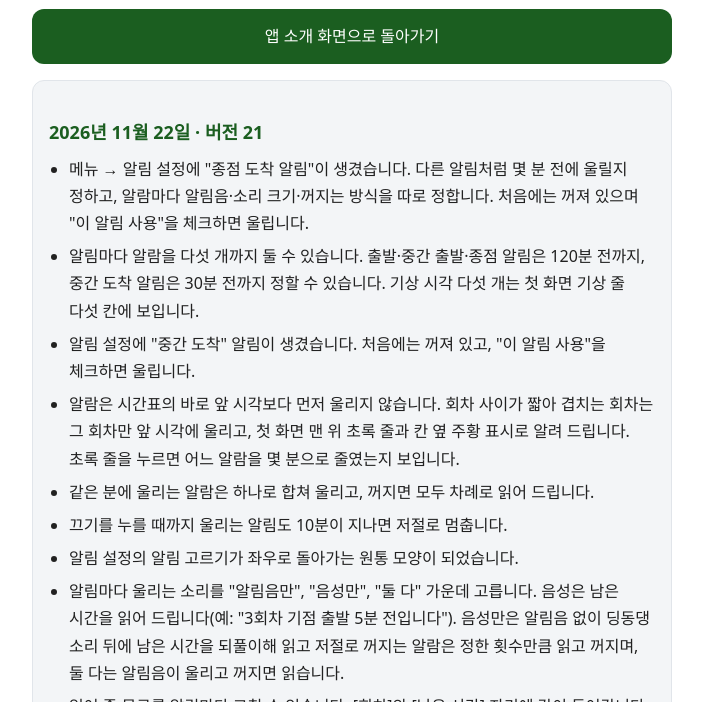
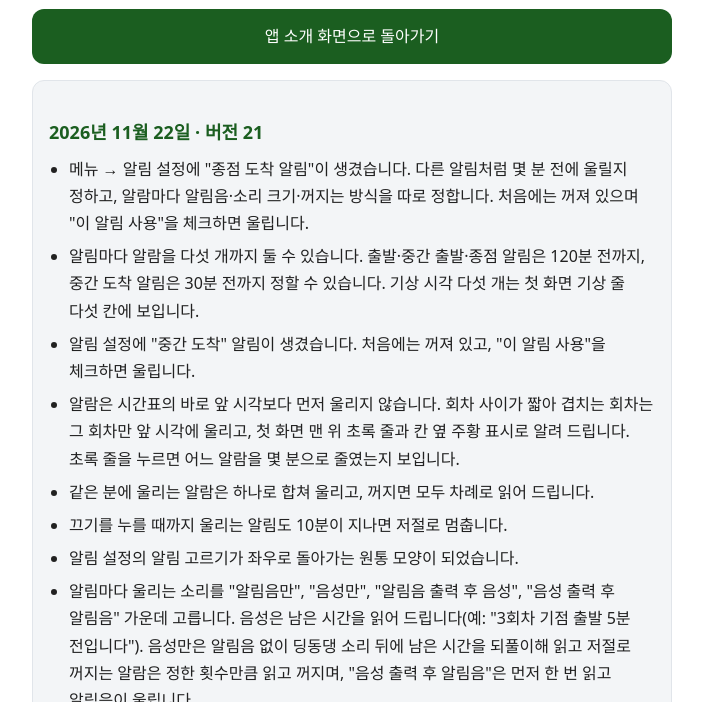
Before and after one commit to coscaSupport/busalarm-guide, a plain HTML site: page updates.html in a window 1280 px wide. Shown: the part 98-800 px from the top of the page, without its empty margins (288-991 px from the left). Drawn offline with Linux system fonts and the light colour scheme.

Commit message:
안내: 알림음과 음성 순서 고르기
Co-Authored-By: Claude Opus 5.5 <noreply@anthropic.com>
Claude-Session: https://claude.ai/code/session_01JGfLuHG6GVjkyuHF1hgM5Z

```diff
--- a/updates.html
+++ b/updates.html
@@ -31,7 +31,7 @@ li{margin:6px 0}
 <li>같은 분에 울리는 알람은 하나로 합쳐 울리고, 꺼지면 모두 차례로 읽어 드립니다.</li>
 <li>끄기를 누를 때까지 울리는 알림도 10분이 지나면 저절로 멈춥니다.</li>
 <li>알림 설정의 알림 고르기가 좌우로 돌아가는 원통 모양이 되었습니다.</li>
-<li>알림마다 울리는 소리를 &quot;알림음만&quot;, &quot;음성만&quot;, &quot;둘 다&quot; 가운데 고릅니다. 음성은 남은 시간을 읽어 드립니다(예: &quot;3회차 기점 출발 5분 전입니다&quot;). 음성만은 알림음 없이 딩동댕 소리 뒤에 남은 시간을 되풀이해 읽고 저절로 꺼지는 알람은 정한 횟수만큼 읽고 꺼지며, 둘 다는 알림음이 울리고 꺼지면 읽습니다.</li>
+<li>알림마다 울리는 소리를 &quot;알림음만&quot;, &quot;음성만&quot;, &quot;알림음 출력 후 음성&quot;, &quot;음성 출력 후 알림음&quot; 가운데 고릅니다. 음성은 남은 시간을 읽어 드립니다(예: &quot;3회차 기점 출발 5분 전입니다&quot;). 음성만은 알림음 없이 딩동댕 소리 뒤에 남은 시간을 되풀이해 읽고 저절로 꺼지는 알람은 정한 횟수만큼 읽고 꺼지며, &quot;음성 출력 후 알림음&quot;은 먼저 한 번 읽고 알림음이 울립니다.</li>
 <li>읽어 줄 문구를 알림마다 고칠 수 있습니다. [회차]와 [남은 시간] 자리에 값이 들어갑니다. &quot;들어 보기&quot;로 미리 듣고, &quot;처음 문구로&quot;로 되돌립니다.</li>
 <li>근무 기록에서 노선 글이 날짜 바로 뒤에 적혀 잘리지 않습니다. 공휴일 이름은 둘째 줄에 보입니다.</li>
 <li>시간표 작성 요청 안내에 작성 거부와 무료 개수 안내를 더했습니다.</li>
```
Also changed, not shown: help/alarm.html (+1 -1 lines).
